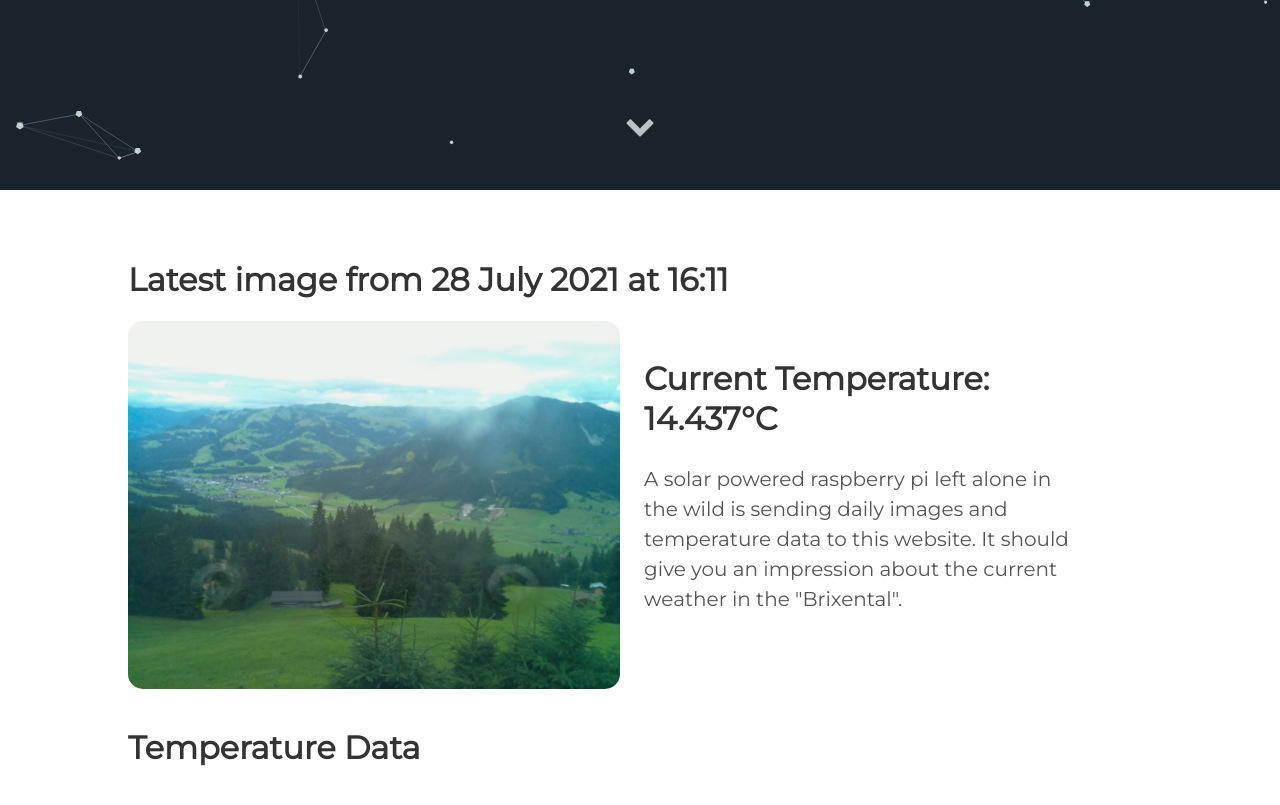
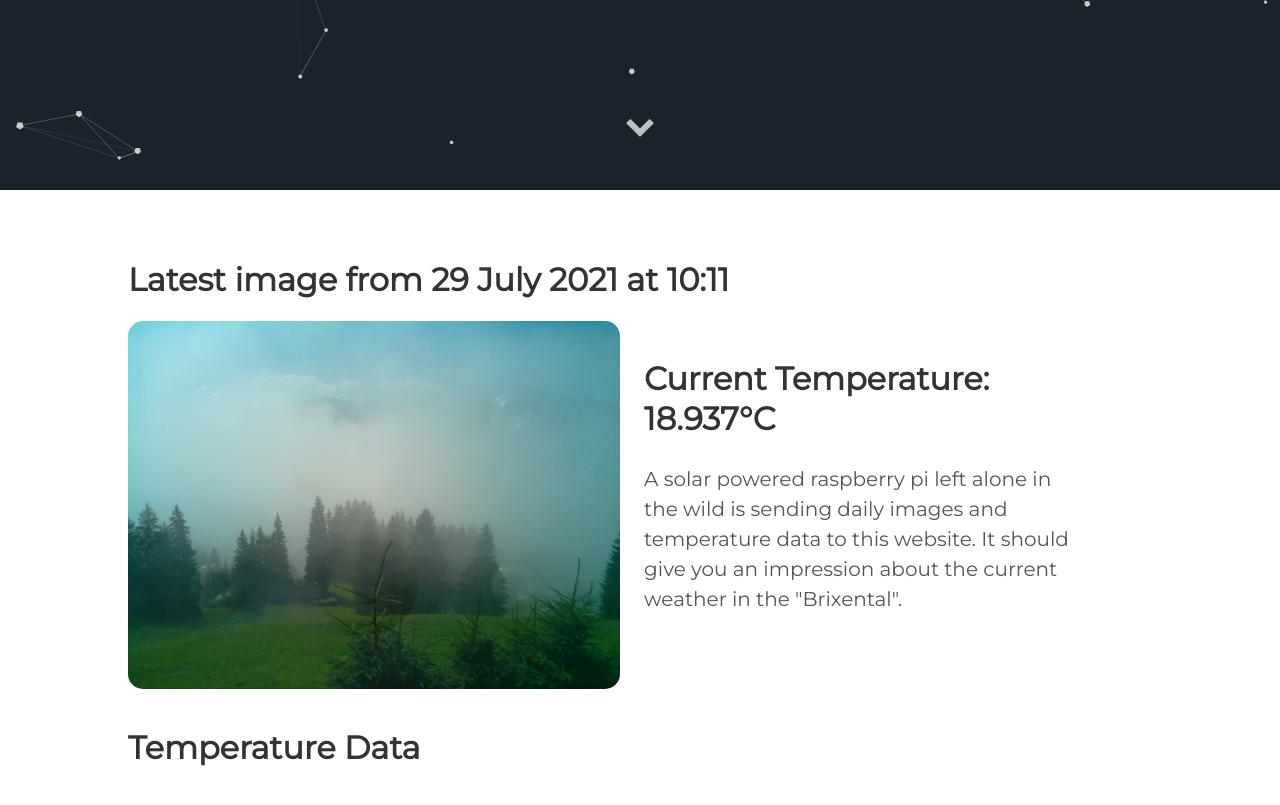
Before and after one commit to vektorious/vektorious.github.io, a Jekyll site: the page built from resources/huette.md, in a window 1280 px wide and 900 px high, scrolled down 710 px. Shown: the top 805 px of the window. Built offline with Jekyll 4.4.1, drawn with Linux system fonts in a browser that asks for light colours.

Commit message:
I'm a bot beep boop

```diff
--- a/resources/huette.md
+++ b/resources/huette.md
@@ -6,13 +6,13 @@ image: '/assets/img/'
 description: 'Live image from the Austrian alps'
 twitter_text: ' '
 ---
-## Latest image from 28 July 2021 at 16:11
+## Latest image from 29 July 2021 at 10:11
 <div class="huette">
   <div class="huette-image">
     <img src="{{ "/assets/img/huette.jpg" | prepend: site.baseurl }}">
   </div>
   <div class="huette-text">
-        <h2>Current Temperature: 14.437°C</h2>
+        <h2>Current Temperature: 18.937°C</h2>
         <p>A solar powered raspberry pi left alone in the wild is sending daily images and temperature data to this website. It should give you an impression about the current weather in the "Brixental".</p>
 
   </div>
```
Also changed, not shown: rpi-script/2021-07-29_101015.txt (renamed from rpi-script/2021-07-28_161016.txt, +5 -5 lines), rpi-script/huette.md (+2 -2 lines), assets/img/huette.jpg, assets/img/temp_plot.png, rpi-script/temp_plot.png, 1 other file.
